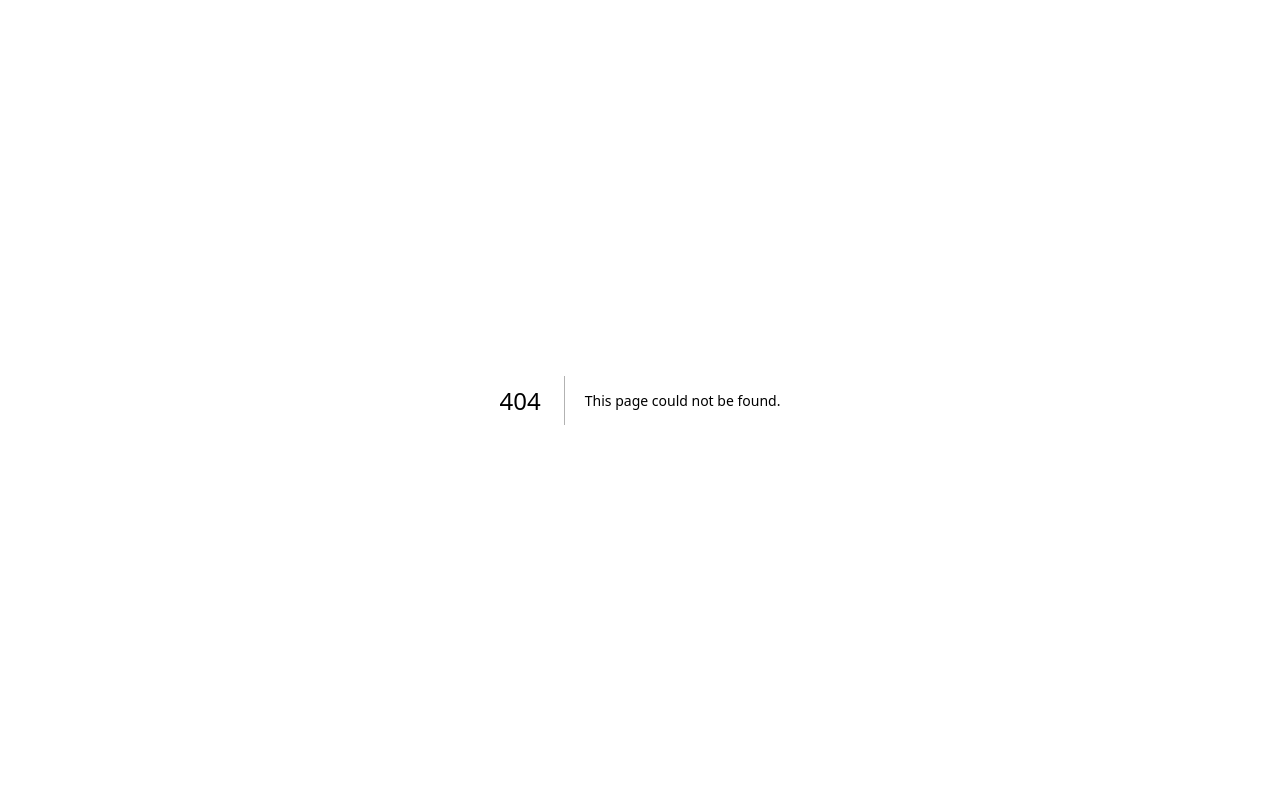
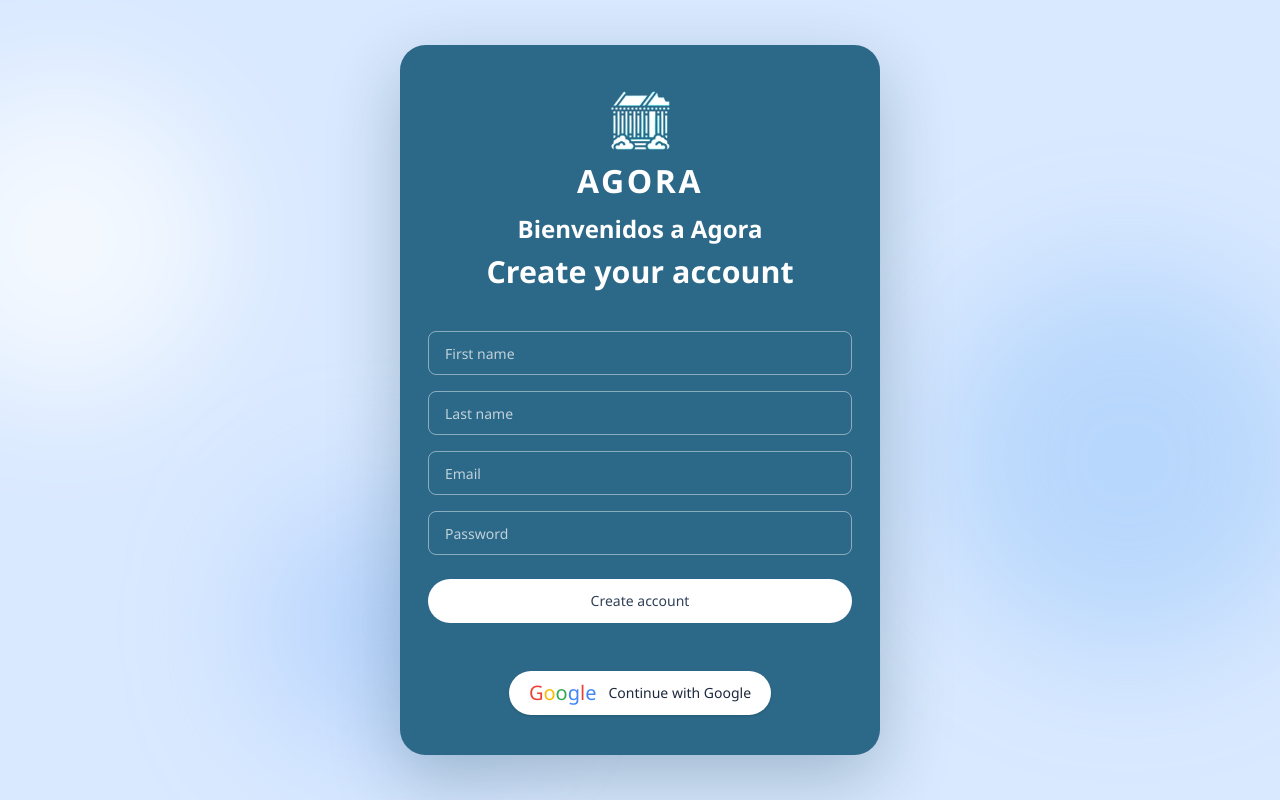
Before and after one commit to santiago123-dex/Agora-Client, a Next.js app: page /register in a window 1280 px wide. Before the commit this address had no page. Built offline with nearby package versions, Linux system fonts and the light colour scheme.

Commit message:
feat(auth): add registration screen

```diff
--- /dev/null
+++ b/app/(auth)/register/page.tsx
@@ -0,0 +1,9 @@
+import RegisterForm from "../../src/features/auth/components/register/register"
+
+export default function Register() {
+  return (
+    <div>
+      <RegisterForm></RegisterForm>
+    </div>
+  )
+}
--- /dev/null
+++ b/app/src/features/auth/components/register/register.tsx
@@ -0,0 +1,83 @@
+import Image from "next/image";
+import logo from "@/app/src/features/auth/components/assets/logo.png"
+import Link from "next/link";
+
+
+const fields = [
+  { label: "First name", type: "text", name: "firstName" },
+  { label: "Last name", type: "text", name: "lastName" },
+  { label: "Email", type: "email", name: "email" },
+  { label: "Password", type: "password", name: "password" },
+];
+
+export default function RegisterForm() {
+  return (
+    <section className="relative flex min-h-screen items-center justify-center overflow-hidden bg-[#d9e9ff] px-6 py-10">
+      <div className="absolute -left-24 top-20 h-80 w-80 rounded-full bg-white/70 blur-3xl" />
+      <div className="absolute bottom-12 left-1/5 h-64 w-64 rounded-full bg-[#9cc4fb]/50 blur-3xl" />
+      <div className="absolute -right-10 top-1/3 h-96 w-96 rounded-full bg-[#6eaef6]/30 blur-3xl" />
+
+      <div className=" z-10 w-full max-w-120 rounded-[1.6rem] bg-[#2c6888] px-6 py-10 text-white shadow-[0_24px_70px_rgba(16,57,80,0.28)] sm:px-7">
+        <div className="flex flex-col items-center text-center">
+          <div className="flex items-center justify-center ">
+            <Image
+              src={logo}
+              alt="Logo Agora"
+              className="h-18 w-28 object-contain brightness-1000"
+            />
+
+
+          </div>
+
+          <h1 className="text-[2rem] font-bold tracking-[0.08em]">
+            AGORA
+          </h1>
+          <p className="mt-2 text-2xl font-semibold">Bienvenidos a Agora</p>
+          <p className="mt-2 text-[1.9rem] font-bold leading-tight">
+            Create your account
+          </p>
+        </div>
+
+        <form className="mt-10 space-y-4">
+          {fields.map((field) => (
+            <label key={field.name} className="block">
+              <span className="sr-only">{field.label}</span>
+              <input
+                type={field.type}
+                name={field.name}
+                placeholder={field.label}
+                className="h-11 w-full rounded-lg border border-white/45 bg-transparent px-4 text-sm text-white outline-none placeholder:text-white/70 transition focus:border-white focus:ring-2 focus:ring-white/25"
+              />
+            </label>
+          ))}
+
+          <button
+            type="submit"
+            className="mt-2 h-11 w-full rounded-full bg-white text-sm font-medium text-slate-700 transition hover:bg-slate-100"
+          >
+            Create account
+          </button>
+        </form>
+
+        <div className="mt-12 flex justify-center">
+          <Link href="/">
+            <button
+              type="button"
+              className="inline-flex h-11 items-center justify-center gap-3 rounded-full bg-white px-5 text-sm font-medium text-slate-800 shadow-sm transition hover:bg-slate-100"
+            >
+              <span className="text-xl leading-none">
+                <span className="text-[#EA4335]">G</span>
+                <span className="text-[#FBBC05]">o</span>
+                <span className="text-[#34A853]">o</span>
+                <span className="text-[#4285F4]">g</span>
+                <span className="text-[#EA4335]">l</span>
+                <span className="text-[#4285F4]">e</span>
+              </span>
+              Continue with Google
+            </button>
+          </Link>
+        </div>
+      </div>
+    </section>
+  );
+}
```
Also changed, not shown: app/src/features/auth/components/assets/logo.png (added).
